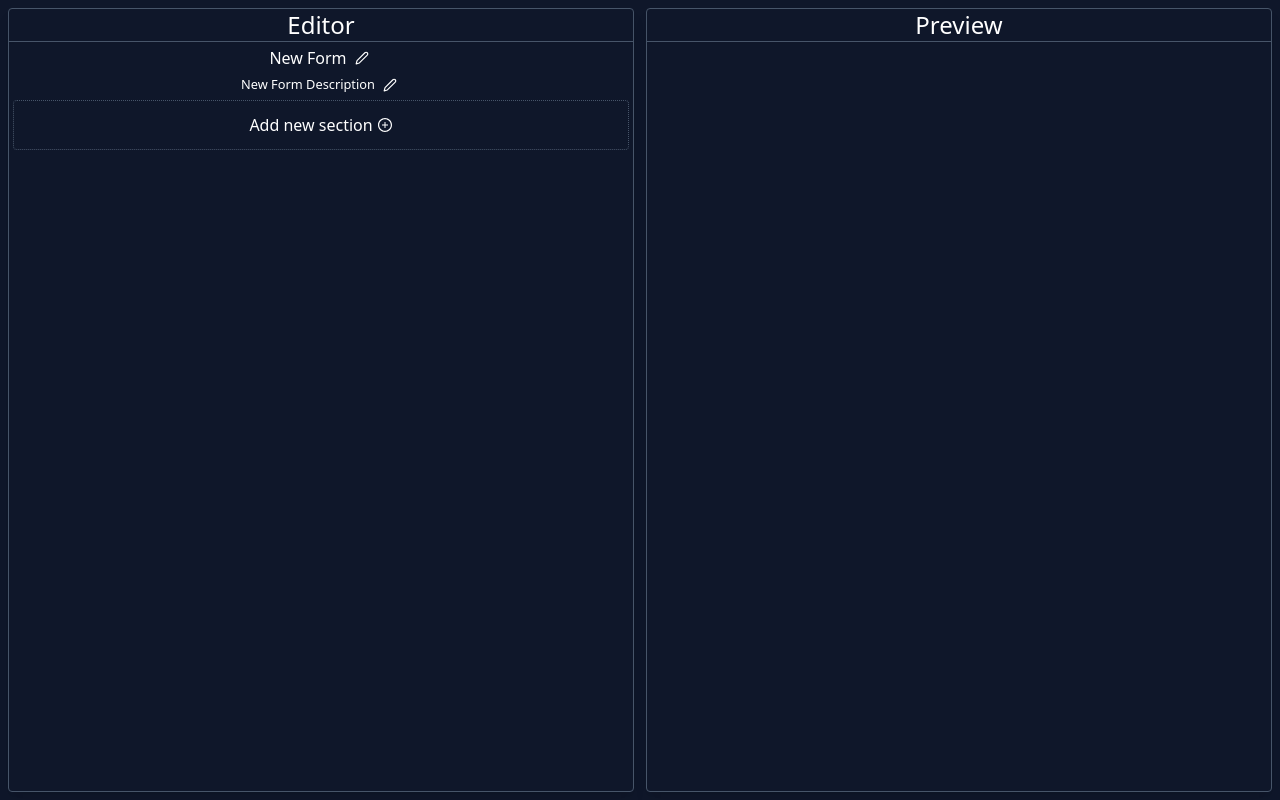
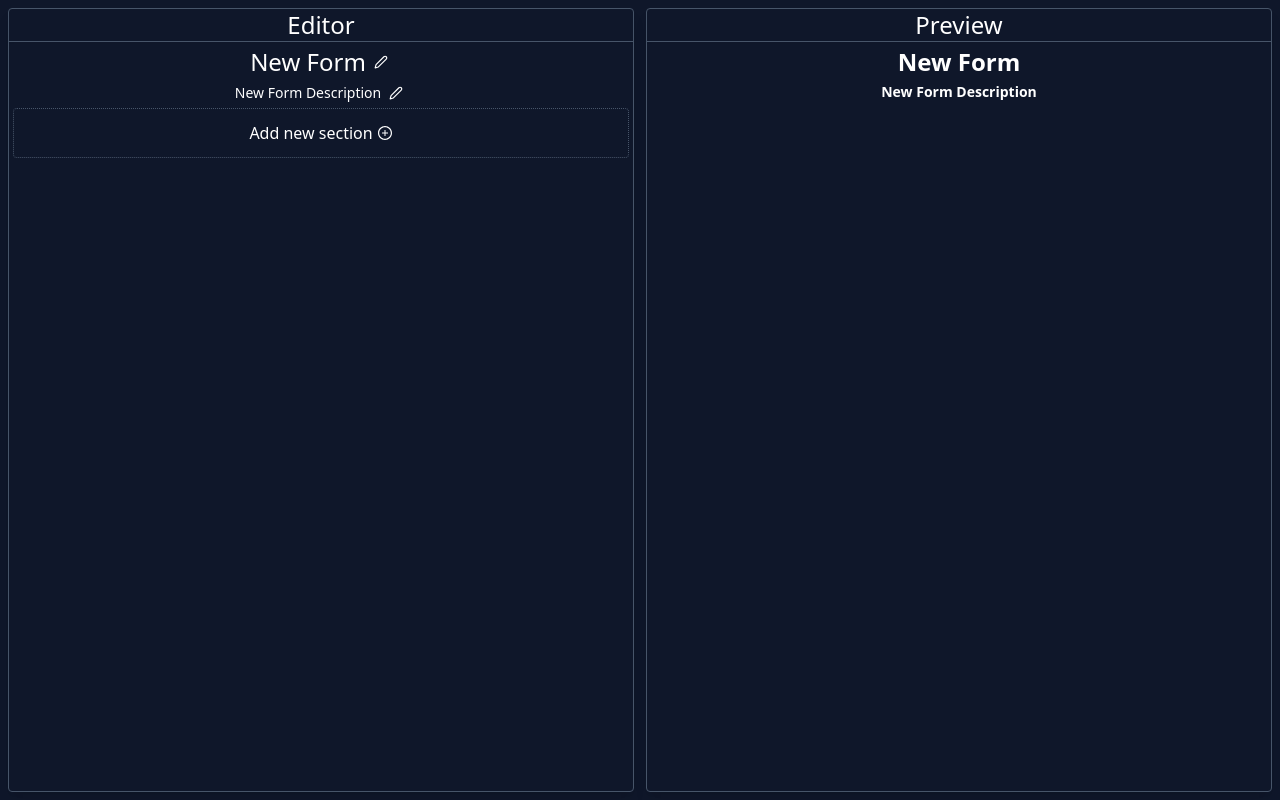
Before and after one commit to elvinsavio/form-builder, a React (Vite) app: page / in a window 1280 px wide. Built offline with nearby package versions, Linux system fonts and the light colour scheme.

Commit message:
add preview and user style for preview

```diff
--- a/src/app.tsx
+++ b/src/app.tsx
@@ -2,6 +2,8 @@ import { ReactNode, useState } from "react";
 import Editor from "./editor/editor";
 import { IForm } from "./types/types";
 import { editorStyle } from "./style/editor";
+import Preview from "./preview/preview";
+import { previewStyle } from "./style/preview";
 
 export default function App() {
   const [form, setForm] = useState<IForm>({
@@ -21,6 +23,7 @@ export default function App() {
 
       <Container>
         <Header>Preview</Header>
+        <Preview styles={previewStyle} state={form} setState={setForm} />
       </Container>
     </AppContainer>
   );
--- a/src/editor/editor.tsx
+++ b/src/editor/editor.tsx
@@ -55,12 +55,8 @@ export default function Editor({ state, setState, styles }: IProps) {
   };
 
   return (
-    <FormContainer>
-      <header
-        id={styles?.header?.id}
-        style={styles?.header?.styles?.style}
-        className={styles?.header?.styles?.className}
-      >
+    <div className={styles?.editor?.styles?.className} style={styles?.editor.styles?.style}>
+      <header style={styles?.header?.main?.styles?.style} className={styles?.header?.main?.styles?.className}>
         {state?.editTitle ? (
           <Input value={state.title} onSave={handleTitleSave} onCancel={toggleTitleEdit} />
         ) : (
@@ -75,7 +71,7 @@ export default function Editor({ state, setState, styles }: IProps) {
         )}
       </header>
 
-      <small style={styles?.header?.styles?.style} className={styles?.header?.styles?.className}>
+      <small style={styles?.header?.sub?.styles?.style} className={styles?.header?.sub?.styles?.className}>
         {state?.editDescription ? (
           <Input value={state?.description} onSave={handleDescriptionSave} onCancel={toggleDescriptionEdit} />
         ) : (
@@ -100,12 +96,8 @@ export default function Editor({ state, setState, styles }: IProps) {
         </SectionContainer>
       ))}
       <AddNewSection onClick={handleAddNewSection} />
-    </FormContainer>
+    </div>
   );
-}
-
-function FormContainer({ children }: { children: ReactNode }) {
-  return <div className="flex flex-col p-1 gap-1 ">{children}</div>;
 }
 
 function AddNewSection({ onClick }: { onClick: () => void }) {
--- /dev/null
+++ b/src/preview/preview.tsx
@@ -0,0 +1,21 @@
+import { IPreviewStyle } from "../style/preview.type";
+import { IForm } from "../types/types";
+
+interface IProps {
+  state: IForm;
+  setState: (form: IForm) => void;
+  styles: IPreviewStyle;
+}
+
+export default function Preview({ state, setState, styles }: IProps) {
+  return (
+    <div className={styles?.editor?.styles?.className} style={styles?.editor.styles?.style}>
+      <h1 className={styles?.header?.main?.styles?.className} style={styles?.header?.main?.styles?.style}>
+        {state?.title}
+      </h1>
+      <p className={styles?.header?.sub?.styles?.className} style={styles?.header?.sub?.styles?.style}>
+        {state.description}
+      </p>
+    </div>
+  );
+}
--- a/src/style/editor.tsx
+++ b/src/style/editor.ts
@@ -1,11 +1,25 @@
 import { IEditorStyle } from "./editor.type";
 
 export const editorStyle: IEditorStyle = {
-  header: {
-    id: "editor-header",
+  editor: {
     styles: {
       style: {},
-      className: "flex items-center justify-center gap-1 w-full ",
+      className: "flex flex-col gap-1 w-full p-1 ",
+    },
+  },
+
+  header: {
+    main: {
+      styles: {
+        style: {},
+        className: "flex items-center justify-center gap-1 text-2xl",
+      },
+    },
+    sub: {
+      styles: {
+        style: {},
+        className: "flex items-center justify-center gap-1 text-sm ",
+      },
     },
   },
 
@@ -14,21 +28,21 @@ export const editorStyle: IEditorStyle = {
       styles: {
         style: {},
         className:
-          "bg-gray-200 appearance-none border-2 border-gray-200 rounded-l py-1 px-2 text-gray-700 text-sm leading-tight focus:outline-none focus:bg-slate-100 focus:border-slate-500 w-full",
+          "bg-gray-200 appearance-none border-2 border-gray-200 rounded-l px-2 text-gray-700 text-sm focus:outline-none focus:bg-slate-100 focus:border-slate-500 w-full",
       },
     },
     commonSave: {
       useIcon: true,
       styles: {
         style: {},
-        className: "bg-green-500 hover:bg-green-600 text-slate-900 py-1 px-2 transition-all",
+        className: "bg-green-500 hover:bg-green-600 text-slate-900  px-2 transition-all",
       },
     },
     commonCancel: {
       useIcon: true,
       styles: {
         style: {},
-        className: "bg-red-500 hover:bg-red-700 text-slate-900 py-1 px-2 rounded-r transition-all",
+        className: "bg-red-500 hover:bg-red-700 text-slate-900 px-2 rounded-r transition-all",
       },
     },
   },
--- a/src/style/editor.type.ts
+++ b/src/style/editor.type.ts
@@ -5,9 +5,17 @@ interface IStyle {
   className?: string;
 }
 export interface IEditorStyle {
+  editor: {
+    styles?: IStyle;
+  };
+
   header: {
-    id?: string;
-    styles?: IStyle;
+    main: {
+      styles: IStyle;
+    };
+    sub: {
+      styles: IStyle;
+    };
   };
 
   input: {
--- /dev/null
+++ b/src/style/preview.ts
@@ -0,0 +1,24 @@
+import { IPreviewStyle } from "./preview.type";
+
+export const previewStyle: IPreviewStyle = {
+  editor: {
+    styles: {
+      style: {},
+      className: "flex flex-col gap-1 w-full p-1 ",
+    },
+  },
+  header: {
+    main: {
+      styles: {
+        style: {},
+        className: "text-center text-2xl font-bold",
+      },
+    },
+    sub: {
+      styles: {
+        style: {},
+        className: "text-center text-sm font-bold",
+      },
+    },
+  },
+};
--- /dev/null
+++ b/src/style/preview.type.ts
@@ -0,0 +1,20 @@
+interface IStyle {
+  style?: {
+    [x: string]: string;
+  };
+  className?: string;
+}
+
+export interface IPreviewStyle {
+  editor: {
+    styles?: IStyle;
+  };
+  header: {
+    main: {
+      styles: IStyle;
+    };
+    sub: {
+      styles: IStyle;
+    };
+  };
+}
```
